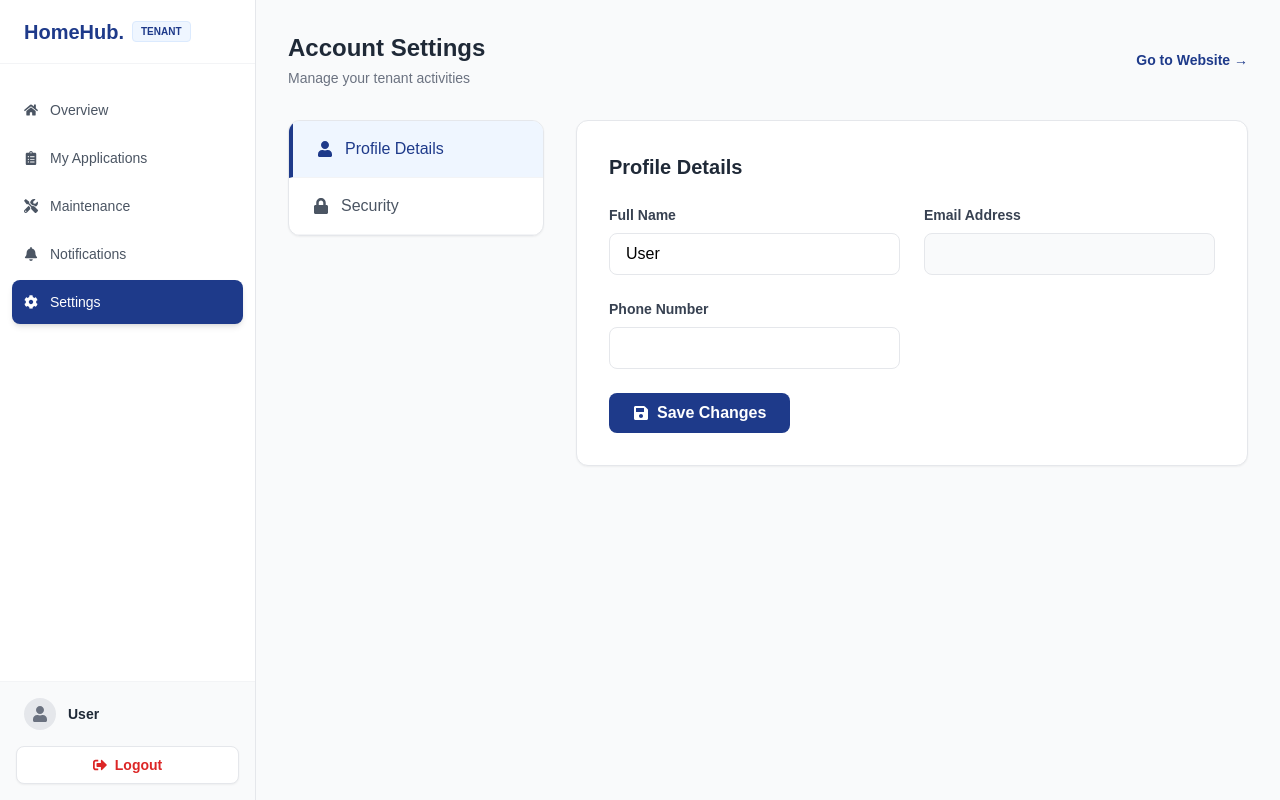
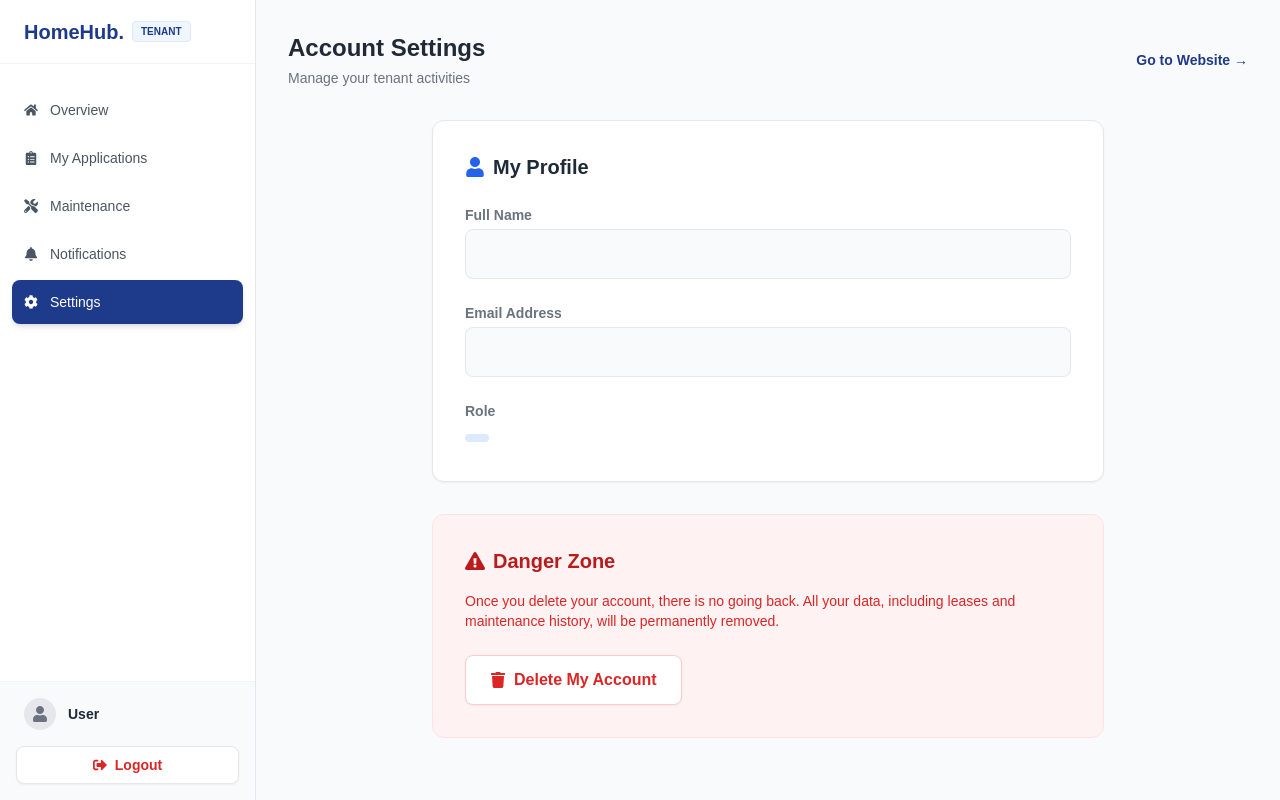
Before and after one commit to LabanMugutu/homehub-project, a React (Vite) app in the folder client/: page /dashboard/settings in a window 1280 px wide. Built offline with nearby package versions, Linux system fonts and the light colour scheme.

Commit message:
Edits settings.jsx to fix the failing account delete feature

```diff
--- a/client/src/pages/dashboard/Settings.jsx
+++ b/client/src/pages/dashboard/Settings.jsx
@@ -1,153 +1,103 @@
 import React, { useState } from 'react';
-import { useNavigate } from 'react-router-dom';
 import DashboardLayout from '../../layouts/DashboardLayout';
 import api from '../../api/axios';
-import { FaUser, FaLock, FaIdCard, FaSave, FaBuilding, FaTrashAlt, FaExclamationTriangle } from 'react-icons/fa';
+import { useNavigate } from 'react-router-dom';
+import { FaUser, FaLock, FaTrash, FaExclamationTriangle } from 'react-icons/fa';
 
 const Settings = () => {
   const navigate = useNavigate();
-  const user = JSON.parse(localStorage.getItem('user')) || { role: 'tenant', full_name: 'User', email: '', phone: '' };
-  const [activeTab, setActiveTab] = useState('profile');
+  const [loading, setLoading] = useState(false);
+  const user = JSON.parse(localStorage.getItem('user')) || {};
 
-  // Stub function for updates
-  const handleSave = (e) => {
-    e.preventDefault();
-    alert("Profile update feature coming soon.");
-  };
+  const handleDeleteAccount = async () => {
+    // 1. Confirm Intent
+    const confirm = window.confirm(
+      "Are you absolutely sure? This will delete your account, leases, and all data permanently. This action cannot be undone."
+    );
 
-  // Handle Account Deletion
-  const handleDeleteAccount = async () => {
-    const confirmMessage = "Are you sure you want to delete your account? This action cannot be undone.";
-    if (!window.confirm(confirmMessage)) return;
+    if (!confirm) return;
 
     try {
-      await api.delete('/users/me'); // Call the backend
+      setLoading(true);
+      // 2. Call the new Backend Route
+      await api.delete('/users/profile');
 
-      // Cleanup and Redirect
+      // 3. Cleanup Local Storage
       localStorage.removeItem('token');
       localStorage.removeItem('user');
+
+      // 4. Redirect
       alert("Account deleted successfully.");
-      navigate('/login');
-    } catch (error) {
-      alert(error.response?.data?.error || "Failed to delete account.");
+      navigate('/register');
+
+    } catch (err) {
+      console.error("Delete failed", err);
+      alert(err.response?.data?.error || "Failed to delete account. Please ensure you have no active conflicts.");
+    } finally {
+      setLoading(false);
     }
   };
 
   return (
     <DashboardLayout title="Account Settings" role={user.role}>
-      <div className="flex flex-col md:flex-row gap-8">
+      <div className="max-w-2xl mx-auto space-y-8">
 
-        {/* Settings Sidebar */}
-        <div className="w-full md:w-64 bg-white rounded-xl shadow-sm border border-gray-200 h-fit overflow-hidden">
-          <button
-            onClick={() => setActiveTab('profile')}
-            className={`w-full text-left px-6 py-4 border-b border-gray-100 font-medium flex items-center gap-3 ${activeTab === 'profile' ? 'bg-blue-50 text-brand-blue border-l-4 border-l-brand-blue' : 'text-gray-600'}`}
-          >
-            <FaUser /> Profile Details
-          </button>
-          <button
-            onClick={() => setActiveTab('security')}
-            className={`w-full text-left px-6 py-4 border-b border-gray-100 font-medium flex items-center gap-3 ${activeTab === 'security' ? 'bg-blue-50 text-brand-blue border-l-4 border-l-brand-blue' : 'text-gray-600'}`}
-          >
-            <FaLock /> Security
-          </button>
+        {/* Profile Card */}
+        <div className="bg-white p-8 rounded-xl border border-gray-200 shadow-sm">
+          <h2 className="text-xl font-bold text-gray-800 mb-6 flex items-center gap-2">
+            <FaUser className="text-blue-600" /> My Profile
+          </h2>
 
-          {user.role === 'landlord' && (
-            <button
-              onClick={() => setActiveTab('verification')}
-              className={`w-full text-left px-6 py-4 font-medium flex items-center gap-3 ${activeTab === 'verification' ? 'bg-blue-50 text-brand-blue border-l-4 border-l-brand-blue' : 'text-gray-600'}`}
-            >
-              <FaIdCard /> Verification
-            </button>
-          )}
-        </div>
-
-        {/* Content Area */}
-        <div className="flex-1 bg-white rounded-xl shadow-sm border border-gray-200 p-8">
-
-          {/* PROFILE TAB */}
-          {activeTab === 'profile' && (
-            <form onSubmit={handleSave}>
-              <h3 className="text-xl font-bold text-gray-800 mb-6">Profile Details</h3>
-              <div className="grid grid-cols-1 md:grid-cols-2 gap-6 mb-6">
+          <div className="grid gap-6">
             <div>
-                  <label className="block text-sm font-bold text-gray-700 mb-2">Full Name</label>
-                  <input type="text" defaultValue={user.full_name} className="w-full px-4 py-2 border rounded-lg focus:ring-2 focus:ring-brand-blue outline-none" />
+              <label className="block text-sm font-bold text-gray-500 mb-1">Full Name</label>
+              <input
+                type="text"
+                value={user.full_name}
+                disabled
+                className="w-full bg-gray-50 border border-gray-200 rounded-lg p-3 text-gray-700"
+              />
             </div>
             <div>
-                  <label className="block text-sm font-bold text-gray-700 mb-2">Email Address</label>
-                  <input type="email" defaultValue={user.email} disabled className="w-full px-4 py-2 border rounded-lg bg-gray-50 text-gray-500 cursor-not-allowed" />
+              <label className="block text-sm font-bold text-gray-500 mb-1">Email Address</label>
+              <input
+                type="text"
+                value={user.email}
+                disabled
+                className="w-full bg-gray-50 border border-gray-200 rounded-lg p-3 text-gray-700"
+              />
             </div>
             <div>
-                  <label className="block text-sm font-bold text-gray-700 mb-2">Phone Number</label>
-                  <input type="text" defaultValue={user.phone} className="w-full px-4 py-2 border rounded-lg focus:ring-2 focus:ring-brand-blue outline-none" />
-                </div>
-              </div>
-              <button className="bg-brand-blue text-white px-6 py-2 rounded-lg font-bold flex items-center gap-2 hover:bg-blue-900 transition">
-                <FaSave /> Save Changes
-              </button>
-            </form>
-          )}
-
-          {/* VERIFICATION TAB (LANDLORD ONLY) */}
-          {activeTab === 'verification' && user.role === 'landlord' && (
-            <div>
-              <h3 className="text-xl font-bold text-gray-800 mb-2">Identity Verification</h3>
-              <p className="text-gray-500 mb-6 text-sm">Upload documents to get your properties listed on the marketplace.</p>
-
-              <div className="space-y-6">
-                <div className="border-2 border-dashed border-gray-300 rounded-xl p-8 text-center bg-gray-50 hover:bg-gray-100 transition cursor-pointer">
-                  <FaIdCard className="mx-auto text-4xl text-gray-300 mb-3" />
-                  <p className="text-gray-600 font-medium">Upload National ID / Passport</p>
-                  <p className="text-xs text-gray-400 mt-1">PNG, JPG or PDF (Max 5MB)</p>
-                  <button type="button" className="mt-4 text-brand-blue font-bold text-sm hover:underline">Browse Files</button>
-                </div>
-
-                <div className="border-2 border-dashed border-gray-300 rounded-xl p-8 text-center bg-gray-50 hover:bg-gray-100 transition cursor-pointer">
-                  <FaBuilding className="mx-auto text-4xl text-gray-300 mb-3" />
-                  <p className="text-gray-600 font-medium">Upload Proof of Ownership (Title Deed)</p>
-                  <button type="button" className="mt-4 text-brand-blue font-bold text-sm hover:underline">Browse Files</button>
+              <label className="block text-sm font-bold text-gray-500 mb-1">Role</label>
+              <span className="inline-block bg-blue-100 text-blue-800 text-xs font-bold px-3 py-1 rounded-full uppercase">
+                {user.role}
+              </span>
             </div>
           </div>
         </div>
+
+        {/* Danger Zone */}
+        <div className="bg-red-50 p-8 rounded-xl border border-red-100">
+          <h2 className="text-xl font-bold text-red-700 mb-4 flex items-center gap-2">
+            <FaExclamationTriangle /> Danger Zone
+          </h2>
+          <p className="text-red-600 mb-6 text-sm">
+            Once you delete your account, there is no going back. All your data, including leases and maintenance history, will be permanently removed.
+          </p>
+
+          <button
+            onClick={handleDeleteAccount}
+            disabled={loading}
+            className="flex items-center gap-2 bg-white border border-red-200 text-red-600 px-6 py-3 rounded-lg font-bold hover:bg-red-600 hover:text-white transition shadow-sm"
+          >
+            {loading ? 'Processing...' : (
+              <>
+                <FaTrash /> Delete My Account
+              </>
             )}
-
-           {/* SECURITY TAB (With Delete Option) */}
-           {activeTab === 'security' && (
-            <div>
-              <h3 className="text-xl font-bold text-gray-800 mb-6">Security</h3>
-
-              <div className="space-y-4 max-w-md mb-12">
-                <label className="block text-sm font-bold text-gray-700">Change Password</label>
-                <input type="password" placeholder="Current Password" className="w-full px-4 py-2 border rounded-lg" />
-                <input type="password" placeholder="New Password" className="w-full px-4 py-2 border rounded-lg" />
-                <button className="bg-brand-blue text-white px-6 py-2 rounded-lg font-bold">Update Password</button>
+          </button>
         </div>
 
-              {/* DANGER ZONE */}
-              <div className="border border-red-200 bg-red-50 rounded-xl p-6">
-                <div className="flex items-start gap-4">
-                  <div className="bg-red-100 p-3 rounded-full text-red-600">
-                    <FaExclamationTriangle />
-                  </div>
-                  <div>
-                    <h4 className="font-bold text-red-800 text-lg">Delete Account</h4>
-                    <p className="text-red-700 text-sm mt-1 mb-4">
-                      Permanently delete your account and all associated data. This action cannot be undone.
-                    </p>
-                    <button
-                      onClick={handleDeleteAccount}
-                      className="px-4 py-2 bg-white border border-red-200 text-red-600 font-bold rounded-lg hover:bg-red-600 hover:text-white transition flex items-center gap-2"
-                    >
-                      <FaTrashAlt /> Delete My Account
-                    </button>
-                  </div>
-                </div>
-              </div>
-            </div>
-          )}
-
-        </div>
       </div>
     </DashboardLayout>
   );
```
Lines whose indentation alone changed are shown as unchanged.
